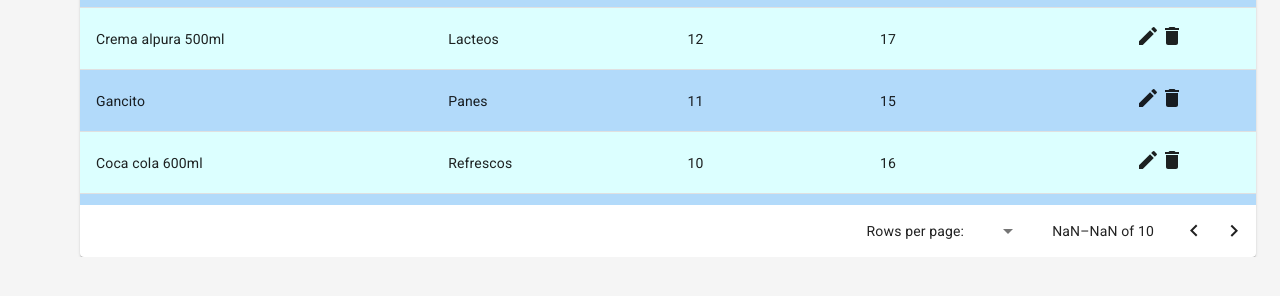
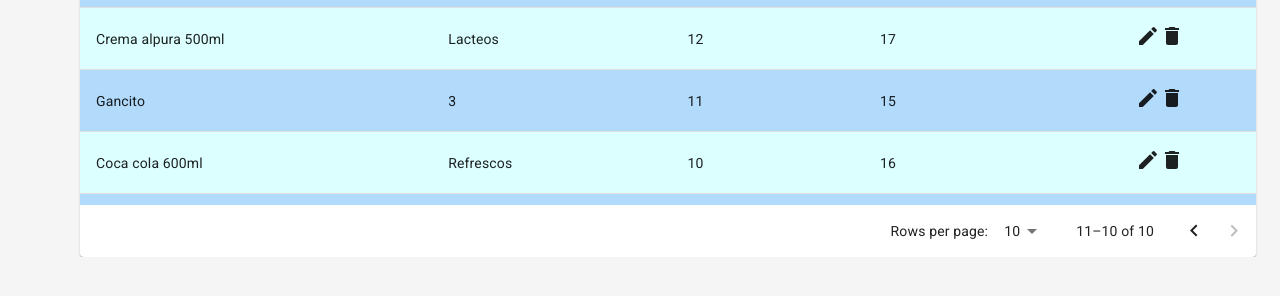
Before and after one commit to cofy43/front-tiendita, a React (Create React App) app: page /#/ in a window 1280 px wide. Shown: the part 382-678 px from the top of the page. Built offline with nearby package versions, Linux system fonts and the light colour scheme.

Commit message:
errors log on console fixes

```diff
--- a/src/components/productos/Productos.js
+++ b/src/components/productos/Productos.js
@@ -101,8 +101,12 @@ function Productos() {
     setProduct(newProduct);
   }
 
-  function createData(name, category, cost, price, id) {
-    return { name: name, category: category, cost: cost, price: price, id: id };
+  function createData(name, category, cost, price, id, addWarning = false) {
+    let obj = { name: name, category: category, cost: cost, price: price, id: id, categoryId: 1, expired: new Date() };
+    if (addWarning) {
+      obj.category = 3;
+    }
+    return obj
   }
 
   const rows = [
@@ -110,7 +114,7 @@ function Productos() {
     createData("Platos desechables", "Desechables", 10, 12, 2),
     createData("Doritos nacho", "Papas", 9, 14, 3),
     createData("Crema alpura 500ml", "Lacteos", 12, 17, 4),
-    createData("Gancito", "Panes", 11, 15, 6),
+    createData("Gancito", "Panes", 11, 15, 6, true),
     createData("Coca cola 600ml", "Refrescos", 10, 16, 7),
     createData("Platos desechables", "Desechables", 10, 12, 8),
     createData("Doritos nacho", "Papas", 9, 14, 9),
@@ -133,10 +137,15 @@ function Productos() {
     setPreview(true);
   };
 
+  function addWarning(item) {
+    let today = new Date()
+    return item.categoryId === 3 && (item.expired - today < 2);
+  }
+
   return (
     <div style={{ marginRight: "1.5rem" }}>
       <Box sx={{ "& > :not(style)": { m: 1 } }}>
-        <Grid container spacing={2} direction={"col"}>
+        <Grid container spacing={2}>
           <h1 className="subTitle">Productos</h1>
           <Fab
             size="small"
@@ -164,7 +173,7 @@ function Productos() {
             </TableHead>
             <TableBody>
               {rows.map((row) => (
-                <StyledTableRow key={row.id}>
+                <StyledTableRow key={row.id} style={addWarning(row) ? {backgroundColor: 'red'}: {}}>
                   <StyledTableCell component="th" scope="row">
                     {row.name}
                   </StyledTableCell>
@@ -184,9 +193,9 @@ function Productos() {
           rowsPerPageOptions={[10, 25, 100]}
           component="div"
           count={rows.length}
-          //rowsPerPage={rowsPerPage}
+          rowsPerPage={10}
           page={1}
-          //onPageChange={handleChangePage}
+          onPageChange={() => {}}
           //onRowsPerPageChange={handleChangeRowsPerPage}
         />
       </Paper>
```
